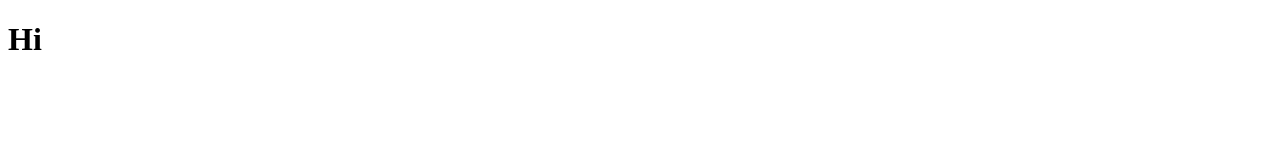
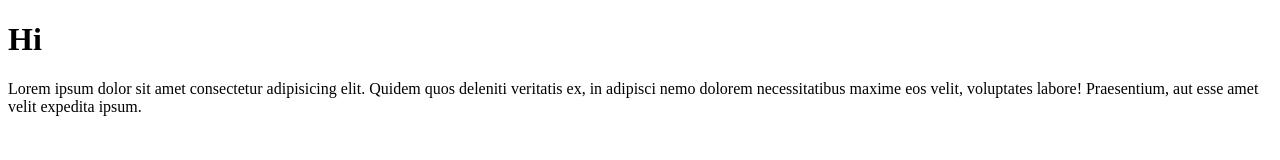
Before and after one commit to tonalmathew/git-basics, a plain HTML site: page index.html in a window 1280 px wide. Drawn offline with Linux system fonts and the light colour scheme.

Commit message:
add p tag

```diff
--- a/index.html
+++ b/index.html
@@ -1,11 +1,18 @@
 <!DOCTYPE html>
 <html lang="en">
+
 <head>
     <meta charset="UTF-8">
     <meta name="viewport" content="width=device-width, initial-scale=1.0">
     <title>Document</title>
 </head>
+
 <body>
     <h1>Hi</h1>
+    <p>
+        Lorem ipsum dolor sit amet consectetur adipisicing elit. Quidem quos deleniti veritatis ex, in adipisci nemo
+        dolorem necessitatibus maxime eos velit, voluptates labore! Praesentium, aut esse amet velit expedita ipsum.
+    </p>
 </body>
+
 </html>
```
